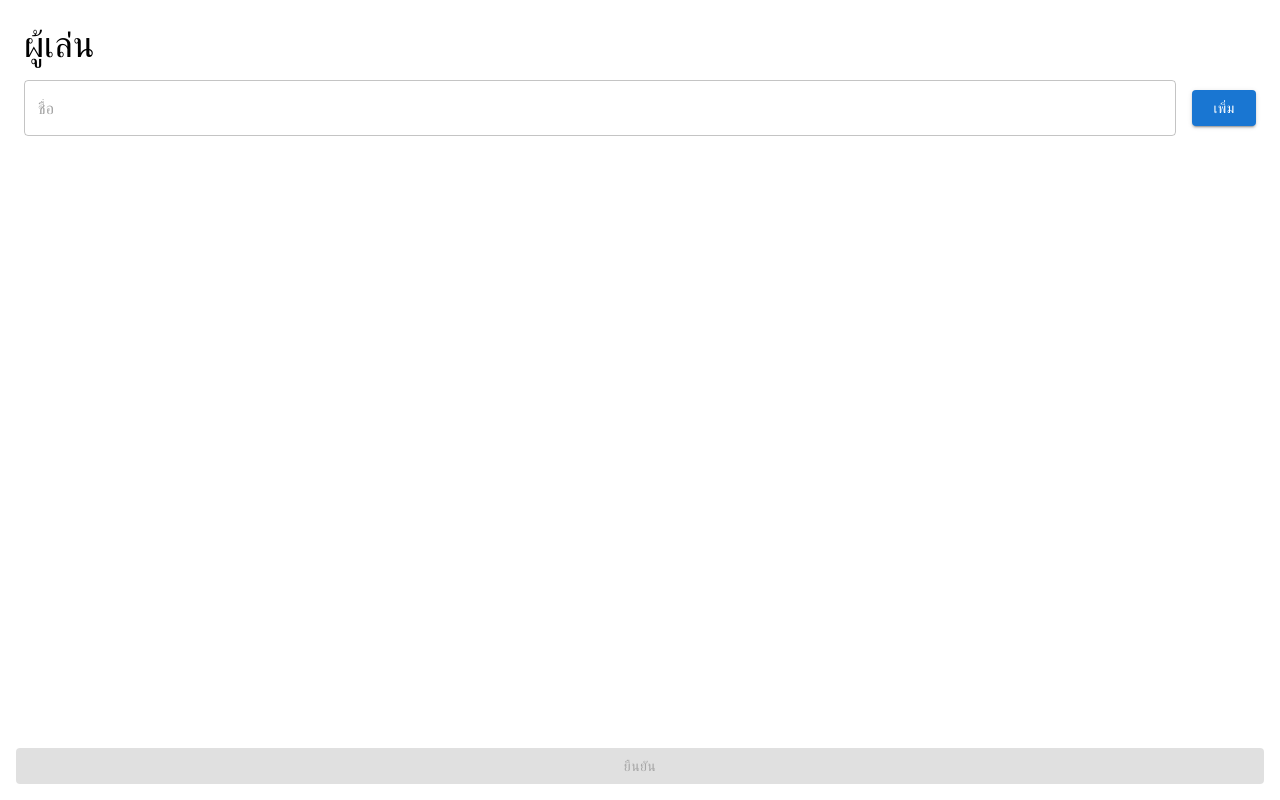
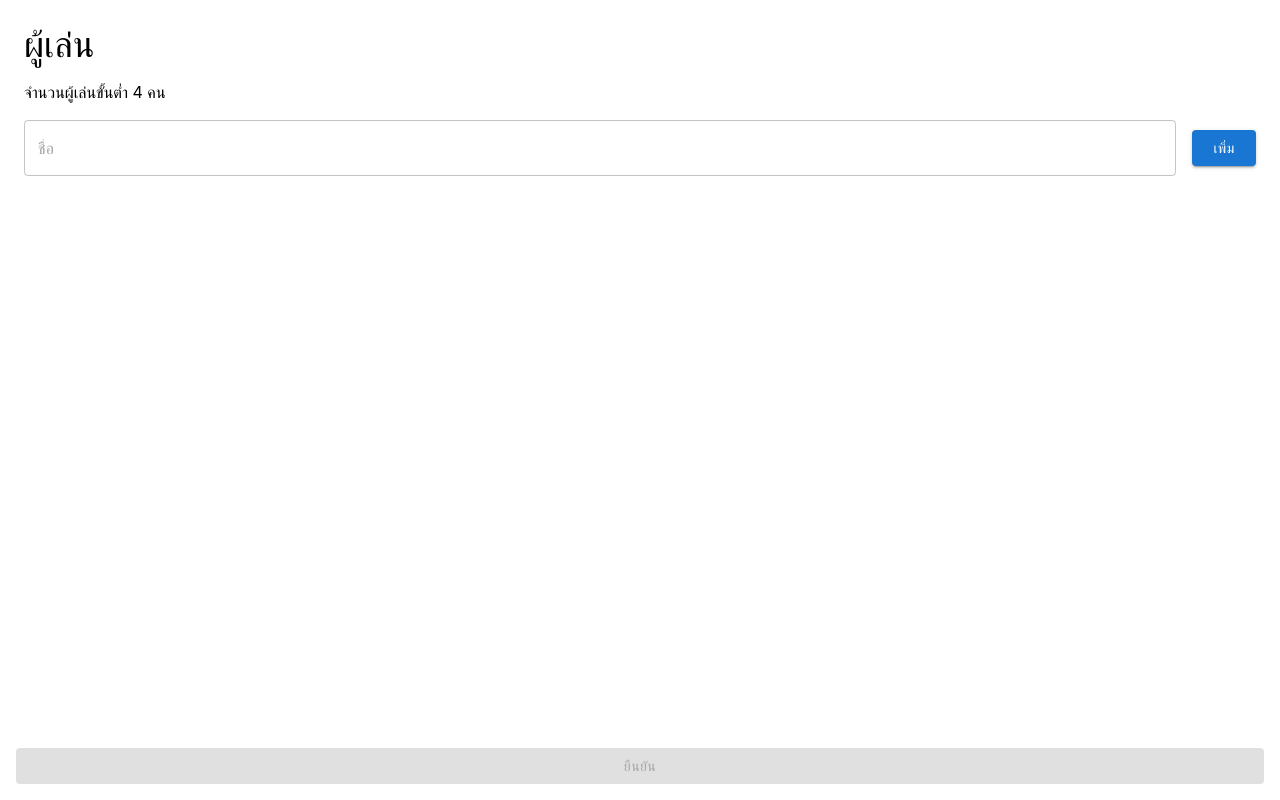
Before and after one commit to nuengla/bbbadminton-frontend, a React (Vite) app: page / in a window 1280 px wide. Built offline with nearby package versions, Linux system fonts and the light colour scheme.

Commit message:
fix add remark

```diff
--- a/src/pages/home/index.tsx
+++ b/src/pages/home/index.tsx
@@ -41,6 +41,7 @@ const HomePage: React.FC<HomePageProps> = ({}) => {
     <>
       <div className="p-6 min-h-[calc(100dvh-68.5px)]">
         <h1 className="text-4xl mb-4">ผู้เล่น</h1>
+        <div className="mb-4">จำนวนผู้เล่นขั้นต่ำ 4 คน</div>
         <div className="flex gap-4 items-center mb-4">
           <TextField
             fullWidth
```
